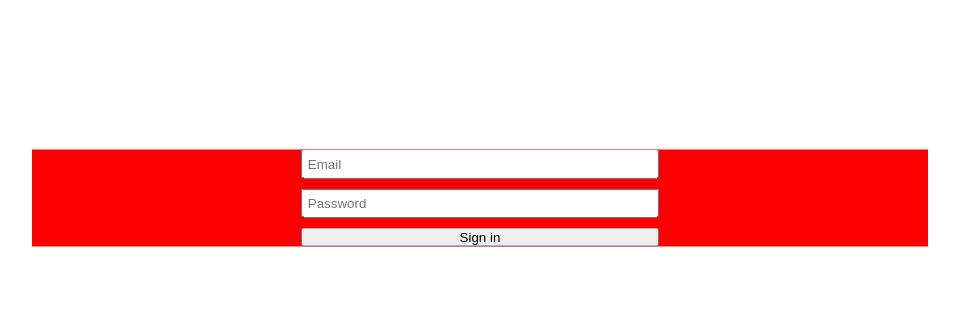
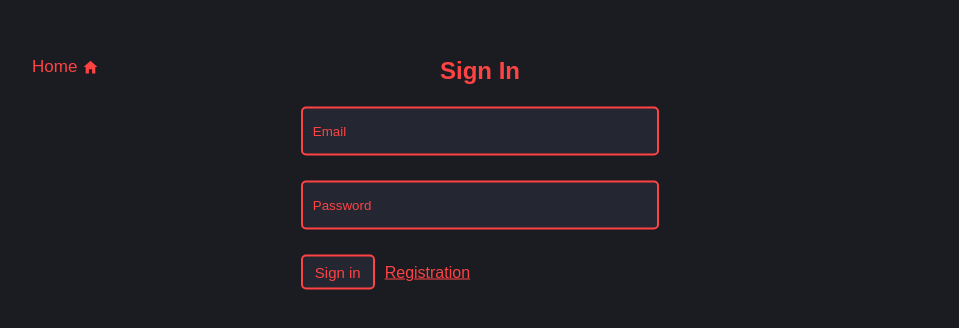
Before and after one commit to VefxoNadiradze/React_movies, a React (Vite) app: page /Register/sign_in in a window 1280 px wide. Shown: the part 202-530 px from the top of the page, without its empty margins (160-1119 px from the left). Built offline with nearby package versions, Linux system fonts and the light colour scheme.

Commit message:
add errors and styles in signin/up pages

```diff
--- a/src/Pages/LoginRegister.tsx
+++ b/src/Pages/LoginRegister.tsx
@@ -1,15 +1,25 @@
 import styled from "styled-components";
 import SignIn from "../components/SignIn";
+import { useParams } from "react-router-dom";
+import SignUp from "../components/SignUp";
 export default function LoginRegister() {
+  const { sign_in } = useParams();
+
   return (
     <AuthorizationParent>
-      <SignIn />
+      <Authorization>
+        {sign_in === "sign_in" ? <SignIn /> : <SignUp />}
+      </Authorization>
     </AuthorizationParent>
   );
 }
 
 const AuthorizationParent = styled.div`
-  background-color: red;
+  background-color: #1a1c22;
+  height: 100vh;
+`;
+
+const Authorization = styled.div`
   width: 70%;
   position: fixed;
   top: 50%;
--- a/src/components/SignIn.tsx
+++ b/src/components/SignIn.tsx
@@ -1,5 +1,8 @@
 import { useForm } from "react-hook-form";
+import { Link } from "react-router-dom";
 import styled from "styled-components";
+import { IoMdHome } from "react-icons/io";
+
 type Inputs = {
   email: string;
   password: string;
@@ -12,6 +15,13 @@ export default function SignIn() {
     formState: { errors },
   } = useForm<Inputs>();
   return (
+    <>
+      <HomeLinkPar>
+        <Link to="/">
+          Home <IoMdHome />
+        </Link>
+      </HomeLinkPar>
+      <PageName>Sign In</PageName>
       <SignInParent>
         <form onSubmit={handleSubmit((data) => console.log(data))}>
           <input
@@ -27,11 +37,44 @@ export default function SignIn() {
           />
           {errors.password ? <p>{errors.password?.message}</p> : ""}
 
+          <div className="buttons">
             <button>Sign in</button>
+            <Link to="/Register/sign_up">Registration</Link>
+          </div>
         </form>
       </SignInParent>
+    </>
   );
 }
+
+const HomeLinkPar = styled.div`
+  position: absolute;
+  top: -50px;
+
+  @media screen and (max-width: 400px) {
+    top: -80px;
+
+    left: 50%;
+    transform: translateX(-50%);
+  }
+
+  a {
+    display: flex;
+    align-items: center;
+    gap: 5px;
+    color: #ff4343;
+    text-decoration: none;
+    font-size: 17px;
+  }
+`;
+
+const PageName = styled.h2`
+  position: absolute;
+  top: -50px;
+  left: 50%;
+  transform: translateX(-50%);
+  color: #ff4343;
+`;
 
 const SignInParent = styled.div`
   display: flex;
@@ -40,9 +83,61 @@ const SignInParent = styled.div`
     width: 40%;
     display: flex;
     flex-direction: column;
+    gap: 25px;
+
+    p {
+      color: #ff4343;
+      font-size: 12px;
+      margin-top: -15px;
+      margin-left: 5px;
+    }
+    input {
+      padding: 15px 10px;
+      border-radius: 5px;
+      border: none;
+      background-color: #242731;
+      background: #242731;
+      color: #ff4343;
+      outline: none;
+      border: 2px solid #ff4343;
+
+      &::placeholder {
+        color: #ff4343;
+      }
+    }
+
+    .buttons {
+      display: flex;
+      align-items: center;
       gap: 10px;
-    input {
-      padding: 5px;
+      button {
+        width: max-content;
+        font-size: 15px;
+        padding: 7px 12px;
+        cursor: pointer;
+        background-color: #242731;
+        border: 2px solid #ff4343;
+        border-radius: 5px;
+        color: #ff4343;
+      }
+
+      a {
+        color: #ff4343;
+      }
+    }
+
+    @media screen and (max-width: 1000px) {
+      width: 70%;
+    }
+    @media screen and (max-width: 670px) {
+      width: 100%;
+
+      a {
+        font-size: 14px;
+      }
+      button {
+        font-size: 13px;
+      }
     }
   }
 `;
--- a/src/components/SignUp.tsx
+++ b/src/components/SignUp.tsx
@@ -1,3 +1,154 @@
+import { useForm } from "react-hook-form";
+import { Link } from "react-router-dom";
+import styled from "styled-components";
+import { IoMdHome } from "react-icons/io";
+
+type Inputs = {
+  name: string;
+  email: string;
+  password: string;
+};
+
 export default function SignUp() {
-  return <div>SignUp</div>;
+  const {
+    register,
+    handleSubmit,
+    formState: { errors },
+  } = useForm<Inputs>();
+  return (
+    <>
+      <HomeLinkPar>
+        <Link to="/">
+          Home <IoMdHome />
+        </Link>
+      </HomeLinkPar>
+      <PageName>Sign up</PageName>
+      <SignInParent>
+        <form onSubmit={handleSubmit((data) => console.log(data))}>
+          <input
+            {...register("name", { required: "This input is required" })}
+            type="name"
+            placeholder="Name"
+          />
+          {errors.email ? <p>{errors.name?.message}</p> : ""}
+          <input
+            {...register("email", { required: "This input is required" })}
+            type="email"
+            placeholder="Email"
+          />
+          {errors.email ? <p>{errors.email?.message}</p> : ""}
+          <input
+            {...register("password", { required: "This input is required" })}
+            type="password"
+            placeholder="Password"
+          />
+          <input
+            {...register("password", { required: "This input is required" })}
+            type="password"
+            placeholder="Repeat password"
+          />
+          {errors.password ? <p>{errors.password?.message}</p> : ""}
+
+          <div className="buttons">
+            <button>Sign up</button>
+            <Link to="/Register/sign_in">Sign in</Link>
+          </div>
+        </form>
+      </SignInParent>
+    </>
+  );
 }
+
+const HomeLinkPar = styled.div`
+  position: absolute;
+  top: -50px;
+
+  @media screen and (max-width: 400px) {
+    top: -80px;
+    left: 50%;
+    transform: translateX(-50%);
+  }
+
+  a {
+    display: flex;
+    align-items: center;
+    gap: 5px;
+    color: #ff4343;
+    text-decoration: none;
+    font-size: 17px;
+  }
+`;
+
+const PageName = styled.h2`
+  position: absolute;
+  top: -50px;
+  left: 50%;
+  transform: translateX(-50%);
+  color: #ff4343;
+`;
+
+const SignInParent = styled.div`
+  display: flex;
+  justify-content: center;
+  form {
+    width: 40%;
+    display: flex;
+    flex-direction: column;
+    gap: 25px;
+
+    p {
+      color: #ff4343;
+      font-size: 12px;
+      margin-top: -15px;
+      margin-left: 5px;
+    }
+    input {
+      padding: 15px 10px;
+      border-radius: 5px;
+      border: none;
+      background-color: #242731;
+      background: #242731;
+      color: #ff4343;
+      outline: none;
+      border: 2px solid #ff4343;
+
+      &::placeholder {
+        color: #ff4343;
+      }
+    }
+
+    .buttons {
+      display: flex;
+      align-items: center;
+      gap: 10px;
+      button {
+        width: max-content;
+        font-size: 15px;
+        padding: 7px 12px;
+        cursor: pointer;
+        background-color: #242731;
+        border: 2px solid #ff4343;
+        border-radius: 5px;
+        color: #ff4343;
+      }
+
+      a {
+        color: #ff4343;
+      }
+    }
+
+    @media screen and (max-width: 1000px) {
+      width: 70%;
+    }
+    @media screen and (max-width: 670px) {
+      width: 100%;
+
+      a {
+        font-size: 14px;
+      }
+      button {
+        font-size: 13px;
+      }
+    }
+  }
+`;
```
Lines whose indentation alone changed are shown as unchanged.
